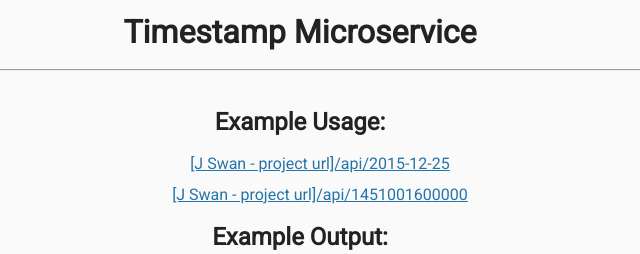
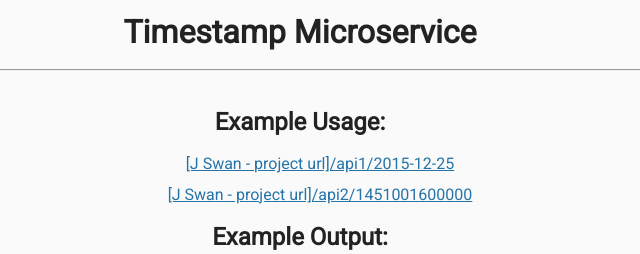
Before and after one commit to JohanSwannie/Timestamp-Microservice-Project, a website: page views/index.html in a window 1280 px wide. Shown: the top 254 px of the page, 340-980 px from the left. Drawn offline with Linux system fonts and the light colour scheme; files that its build step writes are made by us from their sources.

Commit message:
Commit index HTML Component

```diff
--- a/views/index.html
+++ b/views/index.html
@@ -23,11 +23,11 @@
       <h2>Example Usage:</h2>
       <ul>
         <li>
-          <a href="api1/2015-12-25">[J Swan - project url]/api/2015-12-25</a>
+          <a href="api1/2015-12-25">[J Swan - project url]/api1/2015-12-25</a>
         </li>
         <li>
           <a href="api2/1451001600000"
-            >[J Swan - project url]/api/1451001600000</a
+            >[J Swan - project url]/api2/1451001600000</a
           >
         </li>
       </ul>
```
